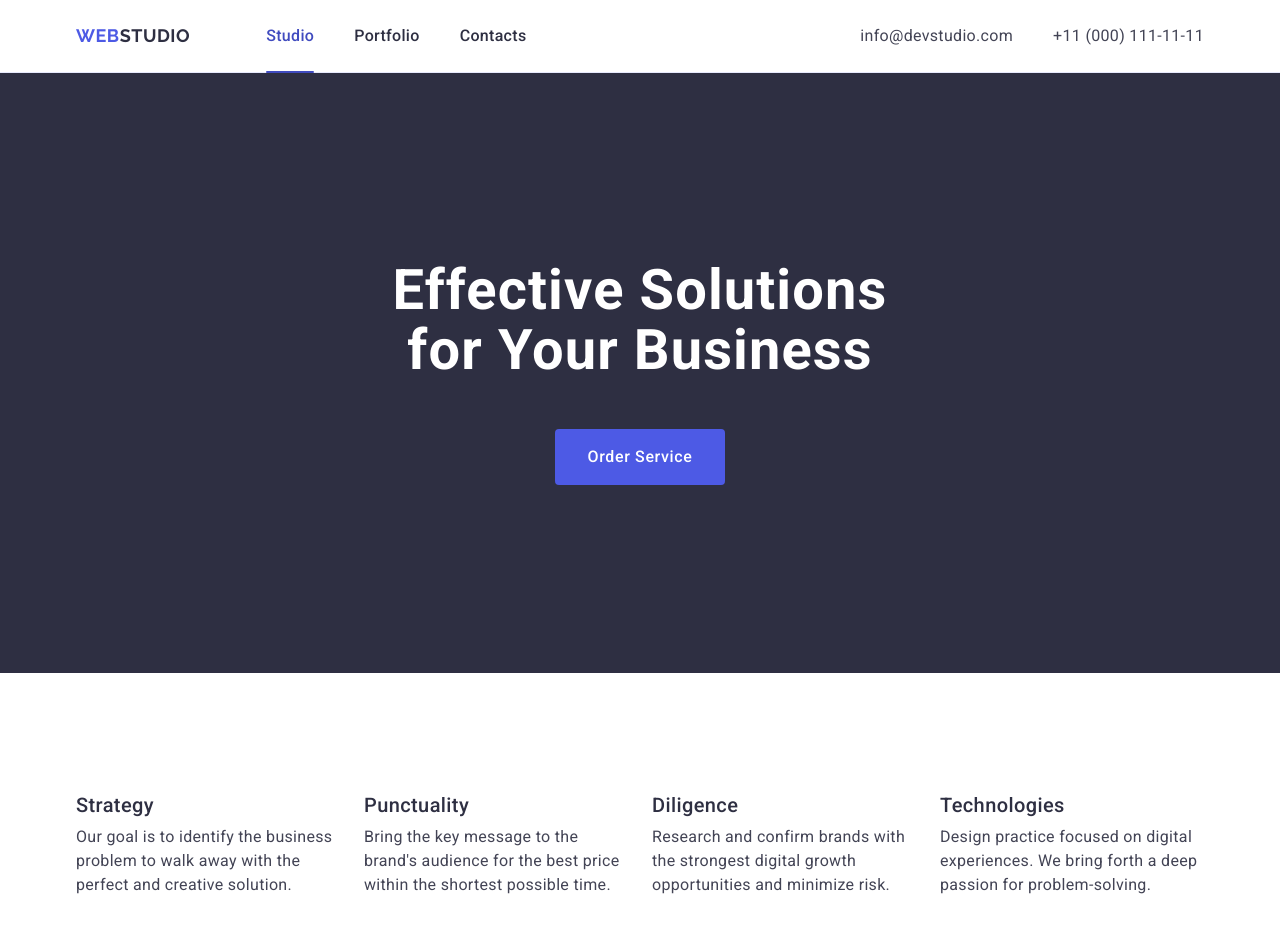
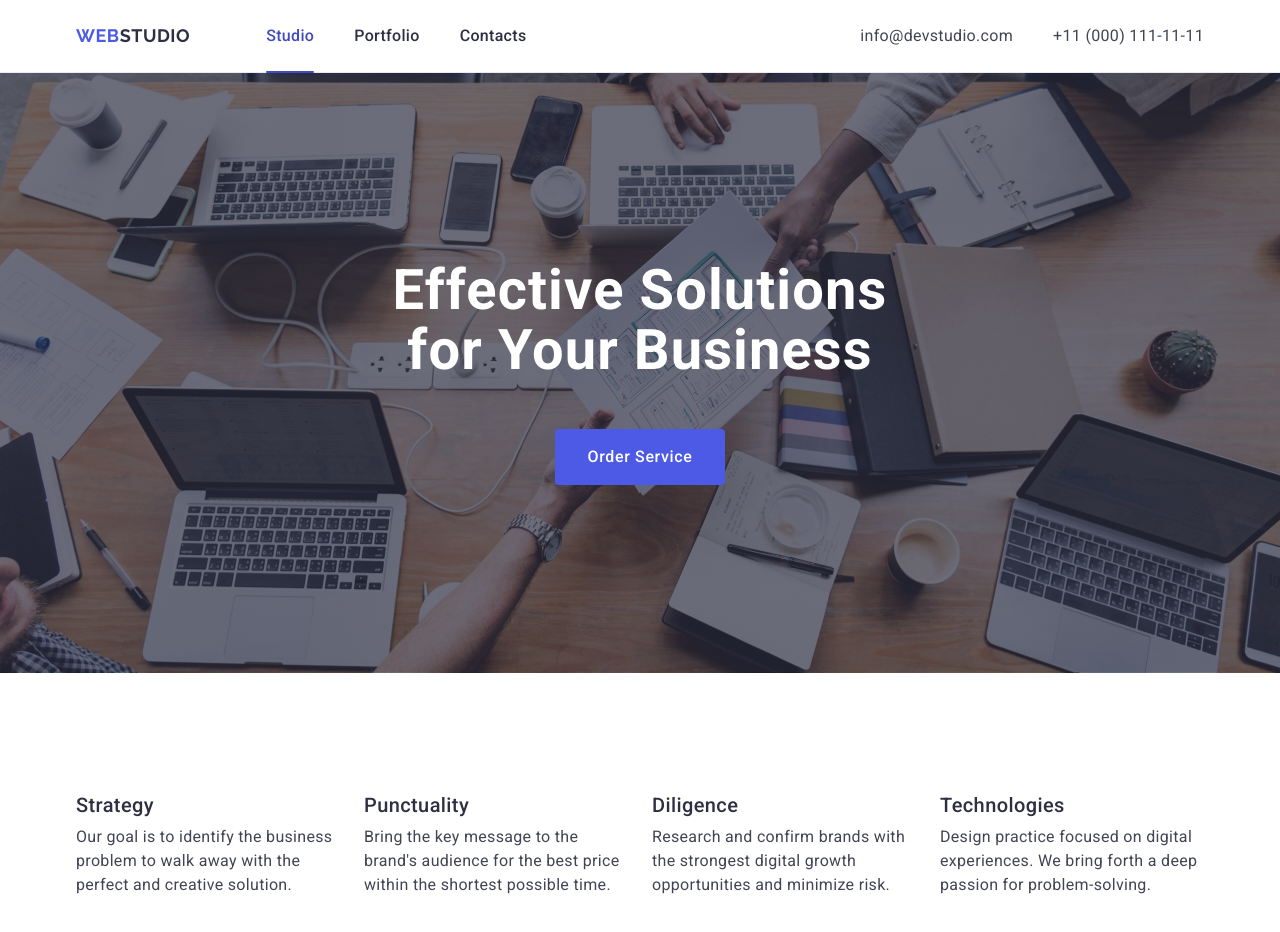
Before and after one commit to Evgeniya-28/goit-markup-hw-04, a plain HTML site: page index.html in a window 1280 px wide. Shown: the top 932 px of the page. Drawn offline with nearby package versions, Linux system fonts and the light colour scheme.

Commit message:
photo background and gradient

```diff
--- a/css/styles.css
+++ b/css/styles.css
@@ -127,9 +127,20 @@ a {
 }
 /* hero-section */
 .hero {
-  background-color: #2e2f42;
   padding-top: 188px;
   padding-bottom: 188px;
+  background-position: center;
+  background-image: linear-gradient(
+      to bottom,
+      rgba(46, 47, 66, 0.7),
+      rgba(46, 47, 66, 0.7)
+    ),
+    url(../images/heroimage.jpg);
+  background-size: cover;
+  background-repeat: no-repeat;
+  background-position: 50% 50%;
+  margin: auto;
+  max-width: 1440px;
 }
 .hero-section {
   font-family: "Roboto", sans-serif;
```
Also changed, not shown: images/heroimage.jpg (renamed from images/hero image 1.jpg).
